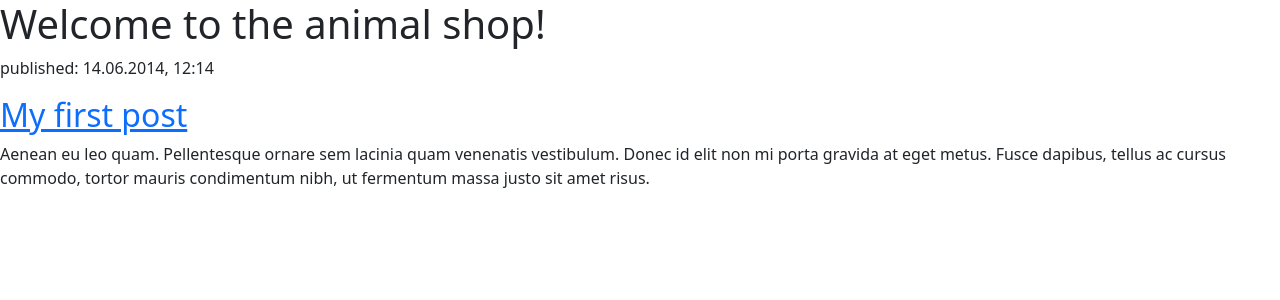
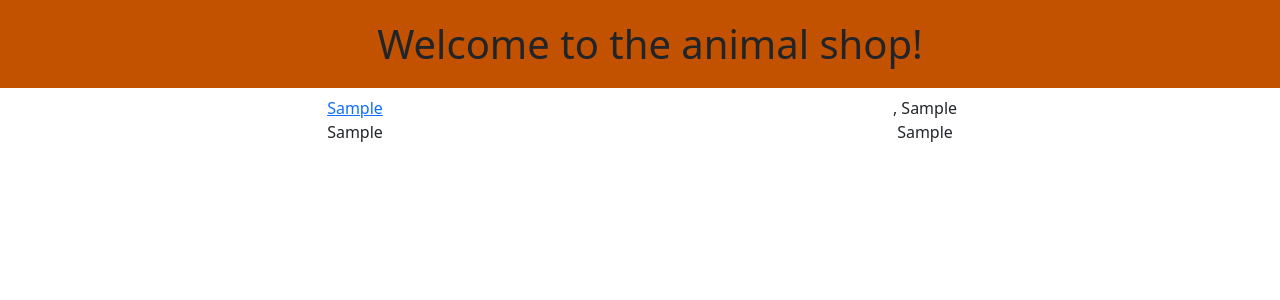
Before and after one commit to sunhaozhepy/Django-ECM, a Django app: page / in a window 1280 px wide. Shown: the top 300 px of the page. Run offline with Django 3.2, Linux system fonts and the light colour scheme; tables that the repository leaves empty hold one stand-in row (values such as "Sample post").

Commit message:
second modification

```diff
--- /dev/null
+++ b/shopframe/static/css/style.css
@@ -0,0 +1,13 @@
+h1{
+    background-color: orange;
+}
+
+.center{
+    text-align: center;
+}
+
+.header {
+    background-color: #C25100;
+    margin-top: 0;
+    padding: 20px 20px 20px 40px;
+}
--- /dev/null
+++ b/shopframe/templates/shopframe/animal_list.html
@@ -0,0 +1,28 @@
+{% extends 'shopframe/base.html' %}
+{% block content %}
+
+<h1 class='header center'>Welcome to the animal shop!</h1>
+<div class='container'>
+    {% for animal in animals %}
+    <div class='row'>
+        <div class='col-6 center'>
+            <a href="{% url 'animal_detail' id_animal=animal.id_animal %}">{{animal.id_animal}}</a>
+        </div>
+        <div class='col-6 center'>
+            {{animal.lieu}}, {{animal.etat}}
+        </div>
+    </div>
+    {% endfor %}
+    {% for equipement in equipements %}
+    <div class='row'>
+        <div class='col-6 center'>
+            {{equipement.id_equip}}
+        </div>
+        <div class='col-6 center'>
+            {{equipement.disponibilite}}
+        </div>
+    </div>
+    {% endfor %}
+</div>
+
+{% endblock %}
--- a/shopframe/templates/shopframe/base.html
+++ b/shopframe/templates/shopframe/base.html
@@ -10,12 +10,8 @@
 </head>
 
 <body>
-    <h1 class='header center'>Welcome to the animal shop!</h1>
-
     {% block content %}
     {% endblock %}
-
-
 </body>
 
 </html>
--- a/shopframe/templates/shopframe/post_list.html
+++ /dev/null
@@ -1,13 +0,0 @@
-{% extends 'shopframe/base.html' %}
-
-{% block content %}
-    {% for animal in animals %}
-    <div>
-        <p>published: 14.06.2014, 12:14</p>
-        <h2><a href="">My first post</a></h2>
-        <p>Aenean eu leo quam. Pellentesque ornare sem lacinia quam venenatis vestibulum. Donec id elit non mi porta
-            gravida at eget metus. Fusce dapibus, tellus ac cursus commodo, tortor mauris condimentum nibh, ut fermentum
-            massa justo sit amet risus.</p>
-    </div>
-    {% endfor %}
-{% endblock %}
--- a/shopframe/urls.py
+++ b/shopframe/urls.py
@@ -2,5 +2,7 @@
 from . import views
 
 urlpatterns = [
-    path('', views.post_list, name='post_list'),
+    path('', views.animal_list, name='animal_list'),
+    path('animal/<str:id_animal>/', views.animal_detail, name='animal_detail'),
+    path('animal/<str:id_animal>/?<str:message>', views.animal_detail, name='animal_detail_mes'),
 ]
--- a/shopframe/views.py
+++ b/shopframe/views.py
@@ -1,6 +1,27 @@
-from django.shortcuts import render
-from .models import Equipement, Animal
+from django.shortcuts import render, get_object_or_404, redirect
+from .forms import MoveForm
+from .models import Animal, Equipement
 
-def post_list(request):
+def animal_list(request):
     animals = Animal.objects.all()
-    return render(request, 'shopframe/post_list.html', {'animals': animals})
+    equipements = Equipement.objects.all()
+    return render(request, 'shopframe/animal_list.html', {'animals': animals, 'equipements': equipements})
+
+def animal_detail(request, id_animal):
+    animal = get_object_or_404(Animal, id_animal=id_animal)
+    lieu = animal.lieu
+    form = MoveForm()
+    if form.is_valid():
+        ancien_lieu = get_object_or_404(Equipement, id_equip=animal.lieu.id_equip)
+        ancien_lieu.disponibilite = "vacant"
+        ancien_lieu.save()
+        form.save()
+        nouveau_lieu = get_object_or_404(Equipement, id_equip=animal.lieu.id_equip)
+        nouveau_lieu.disponibilite = "occupied"
+        nouveau_lieu.save()
+        return redirect('animal_detail', id_animal=id_animal)
+    else:
+        form = MoveForm()
+        return render(request,
+                  'shopframe/animal_detail.html',
+                  {'animal': animal, 'lieu': lieu, 'form': form})
```
Also changed, not shown: shopframe/static/style.css (deleted, +0 -7 lines), shopframe/templates/shopframe/animal_details.html (added, +16 -0 lines).
